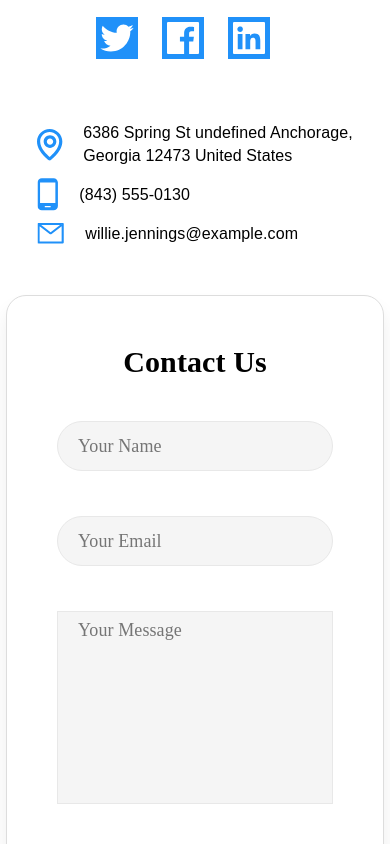
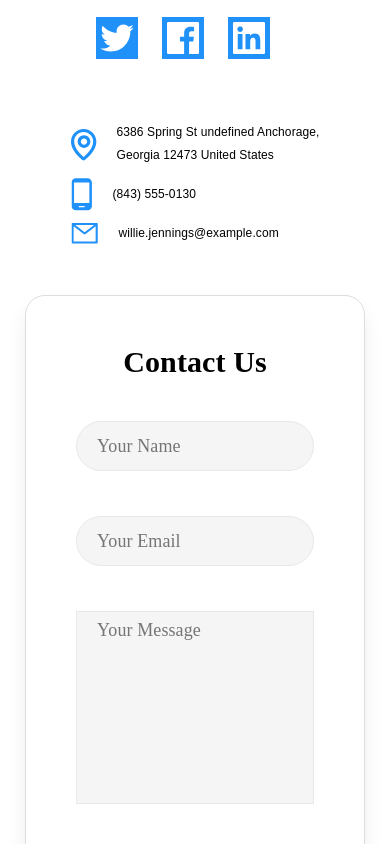
Before and after one commit to Bngoctam95/bus-land-page, a Nuxt app: page / in a window 390 px wide. Shown: the part 2700-3544 px from the top of the page. Built offline with nearby package versions, Linux system fonts and the light colour scheme; a web font is replaced by a local one.

Commit message:
fix layout contact

```diff
--- a/components/pages/home/contact-us-section.vue
+++ b/components/pages/home/contact-us-section.vue
@@ -224,10 +224,10 @@ export default {
           margin-top: 30px;
 
           .infor {
-            display: flex;
+            display: grid;
+            grid-template-columns: 30% 30% 30%;
+            gap: 5%;
             text-align: center;
-            justify-content: space-between;
-
             &__item {
               img {
                 margin-bottom: 10px;
@@ -259,7 +259,29 @@ export default {
   }
 
   /* Responsive */
-  @media (max-width: 1250px) {
+  @media (max-width: 1050px) {
+    .wrapper {
+      .contact {
+        padding: 200px 20px 100px 20px;
+        &__content {
+          &__form {
+            width: 400px;
+          }
+          &__map {
+            .infor {
+               grid-template-columns: 35% 20% 35%;
+              &__item {
+                p {
+                  font-size: 1.2rem;
+                }
+              }
+            }
+          }
+        }
+      }
+    }
+  }
+  @media (max-width: 1000px) {
     .wrapper {
       .contact {
 
@@ -290,7 +312,7 @@ export default {
     }
   }
 
-  @media (max-width: 1050px) {
+  @media (max-width: 800px) {
     .wrapper {
       .contact {
 
@@ -342,6 +364,12 @@ export default {
             width: 378px;
             max-width: 100%;
           }
+          &__map {
+            .infor {
+              display: flex;
+              flex-direction: column;
+            }
+          }
         }
       }
     }
```
